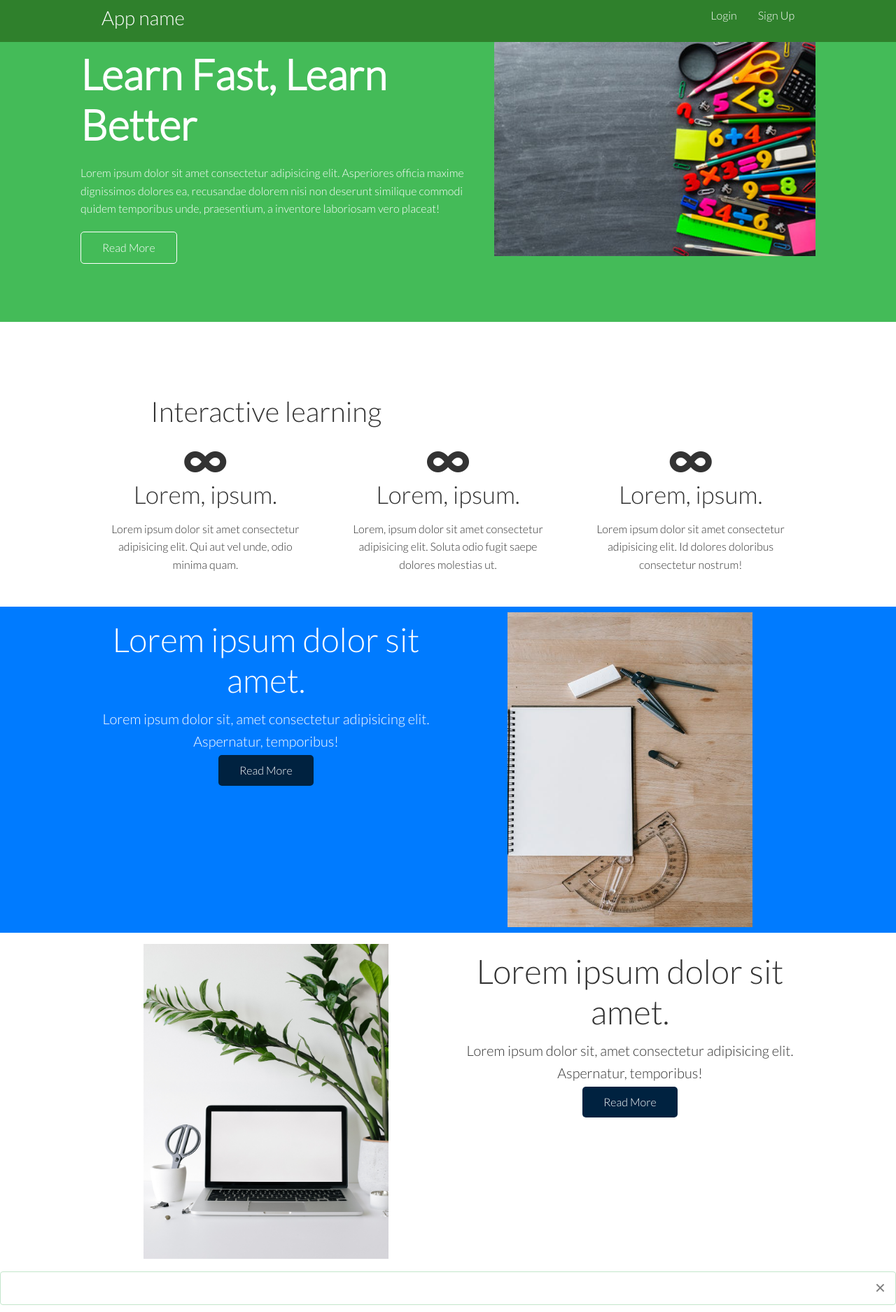
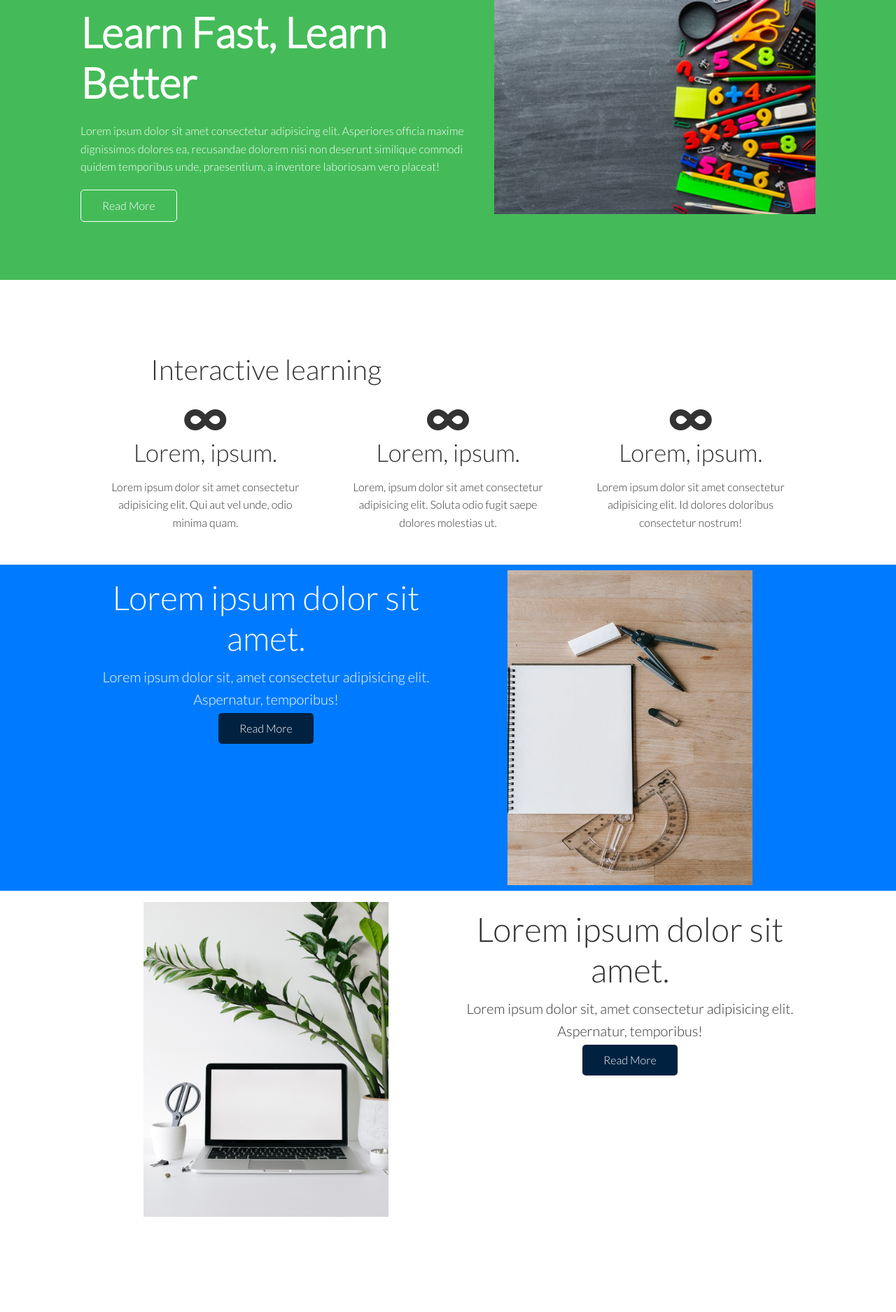
Before and after one commit to Aust1nNguyen/eco-entries, a Flask app: page / in a window 1280 px wide. Shown: the whole page at 70% size. After the commit the page ends 1739 px from the top, so only its background shows below. Run offline with Flask 2, Linux system fonts and the light colour scheme; tables that the repository leaves empty hold one stand-in row (values such as "Sample post"); one stand-in notice (Sample message) is shown; some libraries are stand-ins or nearby versions.

Commit message:
Update base html with content

```diff
--- a/app/templates/base.html
+++ b/app/templates/base.html
@@ -5,7 +5,7 @@
     <meta http-equiv="X-UA-Compatible" content="IE=edge">
     <meta name="viewport" content="width=device-width, initial-scale=1.0">
     <link rel="stylesheet" href="https://cdnjs.cloudflare.com/ajax/libs/font-awesome/5.15.3/css/all.min.css" integrity="sha512-iBBXm8fW90+nuLcSKlbmrPcLa0OT92xO1BIsZ+ywDWZCvqsWgccV3gFoRBv0z+8dLJgyAHIhR35VZc2oM/gI1w==" crossorigin="anonymous" />
-   <link
+    <link
     rel="stylesheet"
     href="https://stackpath.bootstrapcdn.com/bootstrap/4.4.1/css/bootstrap.min.css"
     integrity="sha384-Vkoo8x4CGsO3+Hhxv8T/Q5PaXtkKtu6ug5TOeNV6gBiFeWPGFN9MuhOf23Q9Ifjh"
@@ -15,31 +15,12 @@
     href="https://stackpath.bootstrapcdn.com/font-awesome/4.7.0/css/font-awesome.min.css"
     crossorigin="anonymous"/>
 
- <link rel="stylesheet" href="{{ url_for('static', filename='css/style.css') }}">
+    <link rel="stylesheet" href="{{ url_for('static', filename='css/style.css') }}">
     <link rel="stylesheet" href="{{ url_for('static', filename='css/utilities.css') }}">
     <title>{{ title }}</title>
 </head>
 <body>
-    <!--Navbar-->
-    <div class="navbar">
-        <div class="container flex">
-            <h3 class="logo"><a href="/index">App name</a></h3>
-            <nav>
-                <ul>
-                    {% if current_user.is_anonymous %}
-                    <li><a href="{{ url_for('login') }}">Login</a></li>
-                    <li><a href="{{ url_for('sign_up') }}">Sign Up</a></li>
-                    {% else %}
-                    <li><{{current_user.username}}</li>
-                    <li><a href="{{ url_for('logout') }}">Logout</a></li>
-                    {% endif %}
-                </ul>
-            </nav>
-       </div>
-    </div>
 
-
-    <!--Block content-->
     {% block content %}
 
    <!--Footer-->
@@ -65,28 +46,5 @@
         </div>
     </footer>
 {% endblock %}
-
-<!--Login messages-->
-    {% with messages = get_flashed_messages(with_categories=true) %}
-    {% if messages %}
-      {% for category, message in messages %}
-        {% if category == 'error' %}
-          <div class="alert alert-danger alter-dismissable fade show" role="alert">
-            {{ message }}
-            <button type="button" class="close" data-dismiss="alert">
-            </button>
-          </div>
-        {% else %}
-          <div class="alert alert-success alter-dismissable fade show" role="alert">
-            {{ message }}
-            <button type="button" class="close" data-dismiss="alert">
-              <span aria-hidden="true">&times;</span>
-            </button>
-          </div>
-        {% endif %}
-      {% endfor %}
-    {% endif %}
-    {% endwith %}
-
 </body>
 </html>
```
